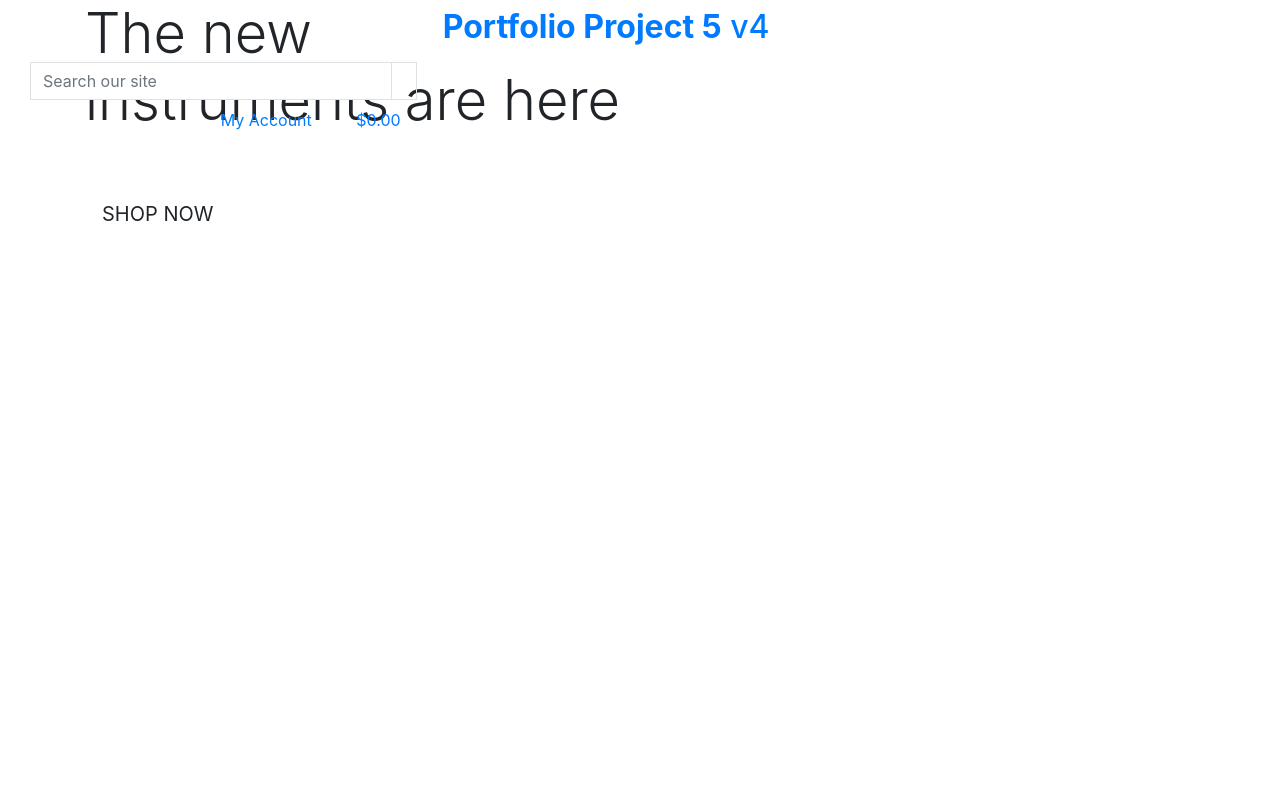
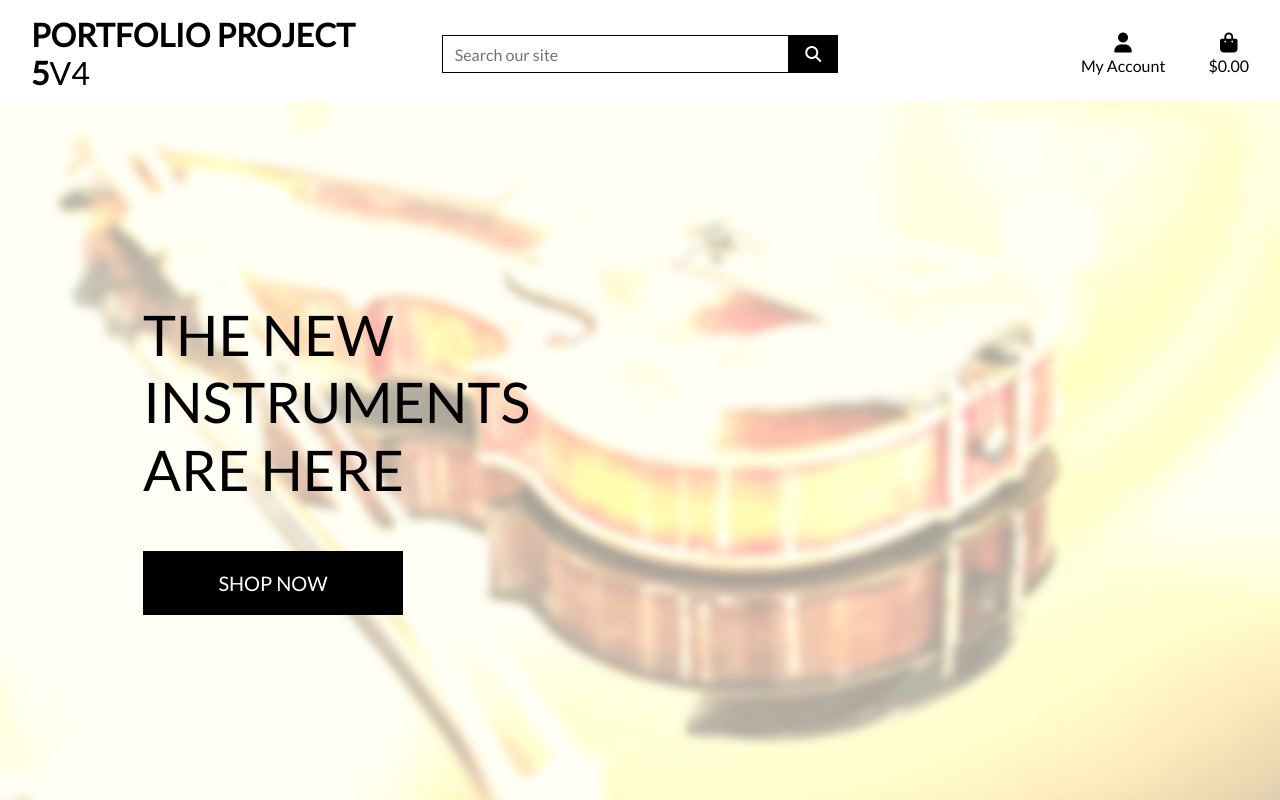
Before and after one commit to CoderSales/portfolio_project_5_v4, a Django app: page / in a window 1280 px wide. Run offline with Django 3.2, Linux system fonts and the light colour scheme; some libraries are stand-ins or nearby versions.

Commit message:
Completed homepage header and CSS

```diff
--- a/portfolio_project_5_v4/settings.py
+++ b/portfolio_project_5_v4/settings.py
@@ -147,6 +147,10 @@ USE_TZ = True
 # https://docs.djangoproject.com/en/3.2/howto/static-files/
 
 STATIC_URL = '/static/'
+STATICFILES_DIRS = (os.path.join(BASE_DIR, 'static'),)
+
+MEDIA_URL = '/media/'
+MEDIA_ROOT = os.path.join(BASE_DIR, 'media')
 
 # Default primary key field type
 # https://docs.djangoproject.com/en/3.2/ref/settings/#default-auto-field
--- a/portfolio_project_5_v4/urls.py
+++ b/portfolio_project_5_v4/urls.py
@@ -15,9 +15,11 @@ Including another URLconf
 """
 from django.contrib import admin
 from django.urls import path, include
+from django.conf import settings
+from django.conf.urls.static import static
 
 urlpatterns = [
     path('admin/', admin.site.urls),
     path('accounts/', include('allauth.urls')),
     path('', include('home.urls')),
-]
+] + static(settings.MEDIA_URL, document_root=settings.MEDIA_ROOT)
--- /dev/null
+++ b/static/css/base.css
@@ -0,0 +1,81 @@
+html {
+    height: 100%;
+}
+
+body {
+    background: url('/media/homepage_background_cropped.jpg') no-repeat center center fixed;
+    background-size: cover;
+    height: calc(100vh - 164px);
+    color: #555;
+    font-family: 'Lato';
+}
+
+/* from Bulma */
+.icon {
+    align-items: center;
+    display: inline-flex;
+    justify-content: center;
+    height: 1.5rem;
+    width: 1.5rem;
+}
+
+.logo-font {
+    text-transform: uppercase;
+}
+
+.main-logo-link {
+    width: fit-content;
+}
+
+.shop-now-button {
+    background: black;
+    color: white;
+    min-width: 260px;
+}
+
+.btn-black {
+    background: black;
+    color: white;
+}
+
+.shop-now-button:hover,
+.shop-now-button:active,
+.shop-now-button:focus,
+.btn-black:hover,
+.btn-black:active,
+.btn-black:focus {
+    background: #222;
+    color: white;
+}
+
+.text-black {
+    color: #000 !important;
+}
+
+.border-black {
+    border: 1px solid black !important;
+}
+
+/* -------------------------------- Media Queries */
+
+/* Slightly larger container on xl screens */
+@media (min-width: 1200px) {
+  .container {
+    max-width: 80%;
+  }
+}
+
+/* fixed top navbar only on medium and up */
+@media (min-width: 992px) {
+    .fixed-top-desktop-only {
+        position: fixed;
+        top: 0;
+        right: 0;
+        left: 0;
+        z-index: 1030;
+    }
+
+    .header-container {
+        padding-top: 164px;
+    }
+}
--- a/templates/base.html
+++ b/templates/base.html
@@ -11,35 +11,41 @@
     {% endblock %}
 
     {% block extra_meta %}
-    {% endblock%}
+    {% endblock %}
 
     {% block corecss %}
-        <link rel="stylesheet" href="https://cdn.jsdelivr.net/npm/bootstrap@4.4.1/dist/css/bootstrap.min.css" integrity="sha384-Vkoo8x4CGsO3+Hhxv8T/Q5PaXtkKtu6ug5TOeNV6gBiFeWPGFN9MuhOf23Q9Ifjh" crossorigin="anonymous">
+    <link rel="stylesheet" href="https://stackpath.bootstrapcdn.com/bootstrap/4.4.1/css/bootstrap.min.css" integrity="sha384-Vkoo8x4CGsO3+Hhxv8T/Q5PaXtkKtu6ug5TOeNV6gBiFeWPGFN9MuhOf23Q9Ifjh" crossorigin="anonymous">
+    <link rel="preconnect" href="https://fonts.googleapis.com">
+    <link rel="preconnect" href="https://fonts.gstatic.com" crossorigin>
+    <link rel="stylesheet" href="https://fonts.googleapis.com/css2?family=Lato&display=swap">
+    <link rel="stylesheet" href="{% static 'css/base.css' %}">
+
     {% endblock %}
 
     {% block extra_css %}
     {% endblock %}
 
     {% block corejs %}
-        <script src="https://code.jquery.com/jquery-3.4.1.min.js" integrity="sha384-J6qa4849blE2+poT4WnyKhv5vZF5SrPo0iEjwBvKU7imGFAV0wwj1yYfoRSJoZ+n" crossorigin="anonymous"></script>
+    <script src="https://kit.fontawesome.com/fb088b4228.js" crossorigin="anonymous"></script>
+    <script src="https://code.jquery.com/jquery-3.4.1.slim.min.js" integrity="sha384-J6qa4849blE2+poT4WnyKhv5vZF5SrPo0iEjwBvKU7imGFAV0wwj1yYfoRSJoZ+n" crossorigin="anonymous"></script>
     <script src="https://cdn.jsdelivr.net/npm/popper.js@1.16.0/dist/umd/popper.min.js" integrity="sha384-Q6E9RHvbIyZFJoft+2mJbHaEWldlvI9IOYy5n3zV9zzTtmI3UksdQRVvoxMfooAo" crossorigin="anonymous"></script>
-        <script src="https://cdn.jsdelivr.net/npm/bootstrap@4.4.1/dist/js/bootstrap.min.js" integrity="sha384-wfSDF2E50Y2D1uUdj0O3uMBJnjuUD4Ih7YwaYd1iqfktj0Uod8GCExl3Og8ifwB6" crossorigin="anonymous"></script>
+    <script src="https://stackpath.bootstrapcdn.com/bootstrap/4.4.1/js/bootstrap.min.js" integrity="sha384-wfSDF2E50Y2D1uUdj0O3uMBJnjuUD4Ih7YwaYd1iqfktj0Uod8GCExl3Og8ifwB6" crossorigin="anonymous"></script>
     {% endblock %}
 
     {% block extra_js %}
     {% endblock %}
 
-    <title>Portfolio Project 5 v4 {% block extra_title %}{% endblock %}</title>
+    <title>Portfolio Project 5 v4{% block extra_title %}{% endblock %}</title>
   </head>
   <body>
     <header class="container-fluid fixed-top">
-      <div class="row">
-        <div class="col-12 col-lg-4 my-auto py-1 py-lg-0 text-center text-lg-left"></div>
+        <div id="topnav" class="row bg-white pt-lg-2 d-none d-lg-flex">
+            <div class="col-12 col-lg-4 my-auto py-1 py-lg-0 text-center text-lg-left">
                 <a href="{% url 'home' %}" class="nav-link main-logo-link">
-                <h2 class-"logo-font text-black my-0"><strong>Portfolio Project 5</strong> v4</h2>
+                    <h2 class="logo-font text-black my-0"><strong>Portfolio Project 5</strong>v4</h2>
                 </a>
             </div>
-        <div class="col-12 col-lg-4 my-auto py-1 py-lg-0 text-center">
+            <div class="col-12 col-lg-4 my-auto py-1 py-lg-0">
                 <form method="GET" action="">
                     <div class="input-group w-100">
                         <input class="form-control border border-black rounded-0" type="text" name="q" placeholder="Search our site">
@@ -53,8 +59,7 @@
                     </div>
                 </form>
             </div>
-      </div>
-      <div class="col-12 col-lg-4 my-auto py-1 py-lg-0 text-center">
+            <div class="col-12 col-lg-4 my-auto py-1 py-lg-0">
                 <ul class="list-inline list-unstyled text-center text-lg-right my-0">
                     <li class="list-inline-item dropdown">
                         <a class="text-black nav-link" href="#" id="user-options" data-toggle="dropdown" aria-haspopup="true" aria-expanded="false">
```
Also changed, not shown: media/homepage_background_cropped.jpg (added). Lines whose indentation alone changed are shown as unchanged.
